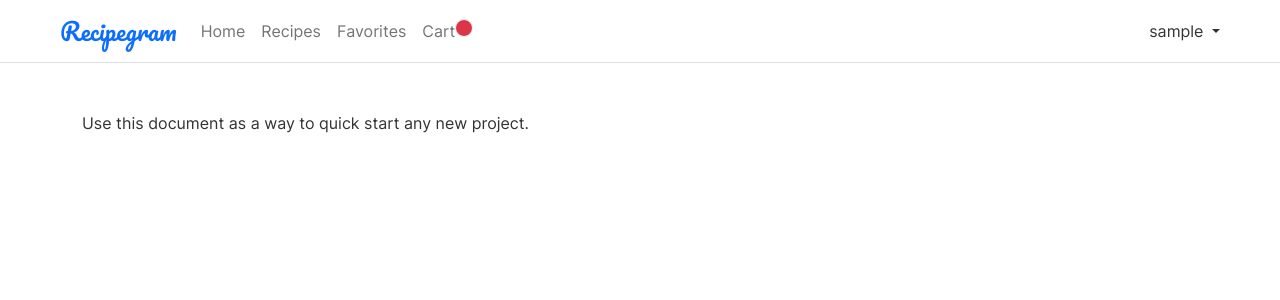
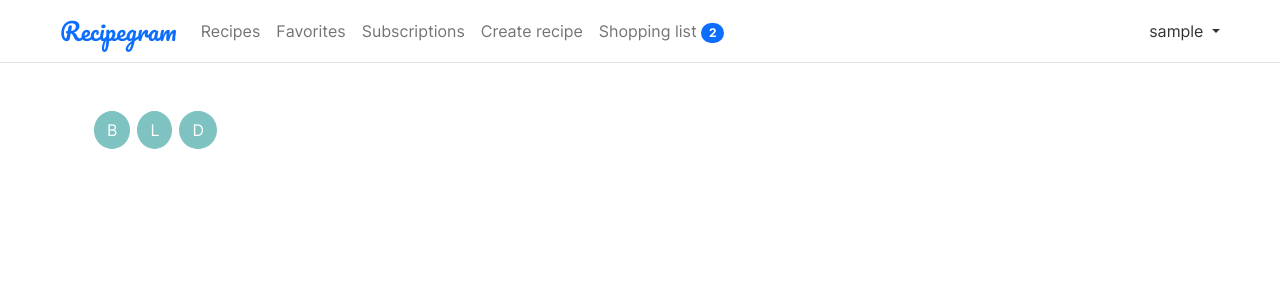
Before and after one commit to mavhungutrezzy/recipegram_fullstack, a Django app: page / in a window 1280 px wide. Shown: the top 300 px of the page. Run offline with Django 4.2, Linux system fonts and the light colour scheme; the visitor is signed in with stand-in values (Sample User, id 1); data that the repository does not hold is empty; parts of the project's set-up code (start-up, migrations or seed data) failed here and were passed over; some libraries are stand-ins or nearby versions.

Commit message:
🔥 chore(urls.py): remove home page URL from urlpatterns ✨ feat(urls.py): add root URL to recipes app 🎨 style(forms.py): improve form layout and add labels 🐛 fix(views.py): initialize form with instance in edit view ✨ feat(templates/base.html): add Bootstrap Icons CDN ✨ feat(templates/base.html): add create recipe link to navbar ✨ feat(templates/recipes/create.html): create recipe form template ✨ feat(templates/recipes/edit.html): update recipe form template
🎨 style(index.html): add meal type buttons and author name with person icon to recipe cards
🐛 fix(index.html): fix recipe title link to detail view

```diff
--- a/config/urls.py
+++ b/config/urls.py
@@ -6,7 +6,6 @@ from django.views import defaults as default_views
 from django.views.generic import TemplateView
 
 urlpatterns = [
-    path("", TemplateView.as_view(template_name="pages/home.html"), name="home"),
     path(
         "about/", TemplateView.as_view(template_name="pages/about.html"), name="about"
     ),
@@ -15,10 +14,8 @@ urlpatterns = [
     # User management
     path("users/", include("recipegram_fullstack.users.urls", namespace="users")),
     path("accounts/", include("allauth.urls")),
-
     # Recipe management
-    path("recipes/", include("recipes.urls", namespace="recipes")),
-
+    path("", include("recipes.urls", namespace="recipes")),
 ] + static(settings.MEDIA_URL, document_root=settings.MEDIA_ROOT)
 
 
--- a/recipegram_fullstack/recipes/views.py
+++ b/recipegram_fullstack/recipes/views.py
@@ -21,15 +21,16 @@ def index(request):
 
 @login_required
 def create(request):
+    form = RecipeForm(request.POST, request.FILES)
     if request.method == "POST":
-        form = RecipeForm(request.POST, request.FILES)
         if form.is_valid():
             recipe = form.save(commit=False)
             recipe.author = request.user
             recipe.save()
+            form.save_m2m()
             return JsonResponse({"url": recipe.get_absolute_url()})
         return JsonResponse({"errors": form.errors}, status=400)
-    return render(request, "recipes/create.html")
+    return render(request, "recipes/create.html", {"form": form})
 
 
 def detail(request, recipe_id):
@@ -40,13 +41,14 @@ def detail(request, recipe_id):
 @login_required
 def edit(request, recipe_id):
     recipe = Recipe.objects.get(id=recipe_id)
+    form = RecipeForm(request.POST, request.FILES, instance=recipe)
     if request.method == "POST":
-        form = RecipeForm(request.POST, request.FILES, instance=recipe)
         if form.is_valid():
             form.save()
             return JsonResponse({"url": recipe.get_absolute_url()})
         return JsonResponse({"errors": form.errors}, status=400)
-    return render(request, "recipes/edit.html", {"recipe": recipe})
+    context = {"form": form}
+    return render(request, "recipes/edit.html", context)
 
 
 @login_required
--- a/recipegram_fullstack/static/css/project.css
+++ b/recipegram_fullstack/static/css/project.css
@@ -30,6 +30,18 @@ body {
   color: white;
 }
 
+.meal-type-btn {
+  background-color: #7ec3c1;
+  border-color: #7ec3c1;
+  color: white;
+}
+
+.meal-type-btn:hover {
+  background-color: #5a9b99;
+  border-color: #5a9b99;
+}
+
+
 .navbar-brand {
   font-family: "Pacifico", cursive;
   font-size: x-large;
--- a/recipegram_fullstack/templates/base.html
+++ b/recipegram_fullstack/templates/base.html
@@ -15,6 +15,8 @@
     <!-- Latest compiled and minified Bootstrap CSS -->
     <link rel="stylesheet" href="https://cdnjs.cloudflare.com/ajax/libs/bootstrap/5.1.3/css/bootstrap.min.css" integrity="sha512-GQGU0fMMi238uA+a/bdWJfpUGKUkBdgfFdgBm72SUQ6BeyWjoY/ton0tEjH+OSH9iP4Dfh+7HM0I9f5eR0L/4w==" crossorigin="anonymous" referrerpolicy="no-referrer" />
     <!-- Your stuff: Third-party CSS libraries go here -->
+    {% comment %} Bootstrap Icons CDN {% endcomment %}
+    <link rel="stylesheet" href="https://cdn.jsdelivr.net/npm/bootstrap-icons@1.10.2/font/bootstrap-icons.css" integrity="sha384-b6lVK+yci+bfDmaY1u0zE8YYJt0TZxLEAFyYSLHId4xoVvsrQu3INevFKo+Xir8e" crossorigin="anonymous">
 
     <!-- This file stores project-specific CSS -->
     {% compress css %}
@@ -50,19 +52,21 @@
           <div class="collapse navbar-collapse" id="navbarNav">
             <ul class="navbar-nav me-auto mb-2 mb-lg-0">
               <li class="nav-item">
-                <a class="nav-link" href="#">Home</a>
-              </li>
-              <li class="nav-item">
-                <a class="nav-link" href="#">Recipes</a>
+                <a class="nav-link" href="{% url "recipes:index" %}">Recipes</a>
               </li>
               {% if user.is_authenticated %}
                 <li class="nav-item">
                   <a class="nav-link" href="#">Favorites</a>
                 </li>
+                <li class="nav-item">
+                  <a class="nav-link" href="#">Subscriptions</a>
+                </li>
+                <li class="nav-item">
+                  <a class="nav-link" href="{% url "recipes:create" %}">Create recipe</a>
+                </li>
                 <li class="nav-item position-relative">
-                  <a class="nav-link" href="#">Cart
-                    <span class="position-absolute  p-2 bg-danger border border-light rounded-circle">
-                    </span>
+                  <a class="nav-link" href="#">Shopping list
+                    <span class="badge bg-primary rounded-pill">2</span>
                   </a>
                 </li>
               {% endif %}
--- a/recipegram_fullstack/templates/recipes/index.html
+++ b/recipegram_fullstack/templates/recipes/index.html
@@ -2,20 +2,42 @@
 
 {% block content %}
 <div class="container">
+
+  <div class="row mb-4">
+    <div class="col">
+      <div class="btn-group" role="group" aria-label="Meal Type">
+        <button type="button" class="btn btn-secondary rounded-circle me-2 meal-type-btn" data-meal-type="breakfast">B</button>
+        <button type="button" class="btn btn-secondary rounded-circle me-2 meal-type-btn" data-meal-type="lunch">L</button>
+        <button type="button" class="btn btn-secondary rounded-circle meal-type-btn" data-meal-type="dinner">D</button>
+      </div>
+    </div>
+  </div>
+
     <div class="row">
         {% for recipe in page_obj %}
         <div class="col-lg-4 pb-4" id="recipe-card">
             <div class="card h-100">
                 <a href=""><img class="card-img-top recipe-img" src="https://theflavoursofkitchen.com/wp-content/uploads/2021/08/Thai-Red-Curry-1-768x1117.jpg" alt="{{recipe.title}}"></a>
                 <div class="card-body">
-                    <h5 class="card-title" ><a class="recipe-title" href="">{{ recipe.title }} </a></h5>
+                    <h5 class="card-title" ><a class="recipe-title" href="{% url "recipes:detail" recipe.id %}">{{ recipe.title }} </a></h5>
                     <p class="card-text">
-                      <span id="">Time: {{recipe.cook_time }} </span>
                     </p>
                     <p class="card-text">
-                      <span id="">Type: {{recipe.meal_type }} </span>
+                      {% comment %} person icon and name {% endcomment %}
+                      <i class="bi bi-person"></i>
+                      <span id=""><a href="" class="text-secondary" style="text-decoration:none">{{recipe.author}}</a></span>
+
                     </p>
-                </div>
+                    <div class="d-flex justify-content-between align-items-center">
+                        <div class="btn-group">
+                            <a href="" class="btn btn-sm btn-outline-secondary">Add to Cart</a>
+                        </div>
+                        <div class="btn-group">
+                            <a href="" class="btn btn-sm btn-outline-secondary"><i class="bi bi-heart"></i></a>
+                        </div>
+                    </div>
+
+                  </div>
                 <div class="card-footer text-muted text-truncate">
                     <span class="badge rounded-pill recipe-badge">#{{recipe.tags}}</span>
                 </div>
```
Also changed, not shown: recipegram_fullstack/recipes/forms.py (+53 -9 lines), recipegram_fullstack/templates/recipes/create.html (+16 -0 lines), recipegram_fullstack/templates/recipes/edit.html (+16 -0 lines).
